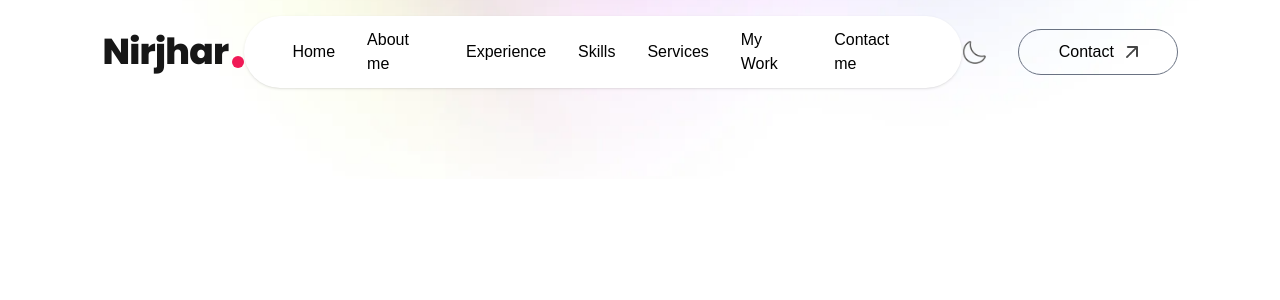
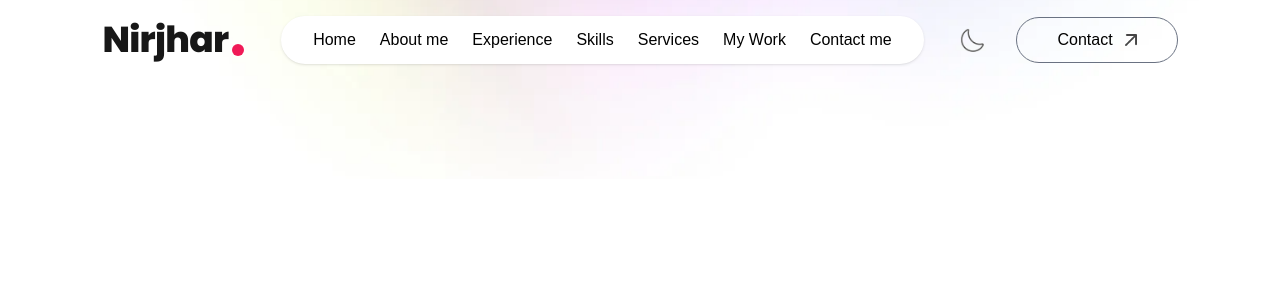
Before and after one commit to FahimFaysalNirjhar/Soft-dev-portfolio-website-1, a Next.js app: page / in a window 1280 px wide. Shown: the top 300 px of the page. Built offline with nearby package versions, Linux system fonts and the light colour scheme; a web font is replaced by a local one.

Commit message:
navbar responsive fully

```diff
--- a/app/components/Navbar.jsx
+++ b/app/components/Navbar.jsx
@@ -24,52 +24,52 @@ const Navbar = () => {
           <Logo />
         </a>
 
-        <ul className="hidden md:flex items-center gap-6 lg:gap-8 rounded-full px-12 py-3 bg-white shadow-sm bg-opacity-50">
+        <ul className="hidden lg:flex items-center gap-2 lg:gap-3 xl:gap-6 2xl:gap-8 rounded-full px-4 lg:px-5 xl:px-8 2xl:px-12 py-2 lg:py-2.5 xl:py-3 bg-white shadow-sm bg-opacity-50 text-sm xl:text-base">
           <li>
-            <a className="font-Ovo" href="#top">
+            <a className="font-Ovo whitespace-nowrap" href="#top">
               Home
             </a>
           </li>
           <li>
-            <a className="font-Ovo" href="#about">
+            <a className="font-Ovo whitespace-nowrap" href="#about">
               About me
             </a>
           </li>
           <li>
-            <a className="font-Ovo" href="#experience">
+            <a className="font-Ovo whitespace-nowrap" href="#experience">
               Experience
             </a>
           </li>
           <li>
-            <a className="font-Ovo" href="#skills">
+            <a className="font-Ovo whitespace-nowrap" href="#skills">
               Skills
             </a>
           </li>
           <li>
-            <a className="font-Ovo" href="#services">
+            <a className="font-Ovo whitespace-nowrap" href="#services">
               Services
             </a>
           </li>
           <li>
-            <a className="font-Ovo" href="#work">
+            <a className="font-Ovo whitespace-nowrap" href="#work">
               My Work
             </a>
           </li>
           <li>
-            <a className="font-Ovo" href="#contact">
+            <a className="font-Ovo whitespace-nowrap" href="#contact">
               Contact me
             </a>
           </li>
         </ul>
 
-        <div className=" flex items-center gap-4">
+        <div className="flex items-center gap-4">
           <button>
             <Image src={assets.moon_icon} alt="" className="w-6" />
           </button>
 
           <a
             href="#contact"
-            className="hidden lg:flex items-center gap-3 px-10 py-2.5 border border-gray-500 rounded-full ml-4 font-Ovo"
+            className="hidden lg:flex items-center gap-2 lg:gap-3 px-6 lg:px-7 xl:px-10 py-2 xl:py-2.5 border border-gray-500 rounded-full ml-2 lg:ml-4 font-Ovo whitespace-nowrap"
           >
             Contact{" "}
             <Image
@@ -80,7 +80,7 @@ const Navbar = () => {
               className="w-3 h-3"
             />
           </a>
-          <button className="block md:hidden ml-3" onClick={openMenu}>
+          <button className="block lg:hidden ml-3" onClick={openMenu}>
             <Image src={assets.menu_black} alt="" className="w-6" />
           </button>
         </div>
@@ -89,7 +89,7 @@ const Navbar = () => {
 
         <ul
           ref={sideMenuRef}
-          className="flex md:hidden flex-col gap-4 py-20 px-10 fixed -right-64 top-0 bottom-0 w-64 h-screen bg-rose-50 transition duration-500"
+          className="flex lg:hidden flex-col gap-4 py-20 px-10 fixed -right-64 top-0 bottom-0 w-64 h-screen bg-rose-50 transition duration-500"
         >
           <div onClick={closeMenu} className="absolute right-6 top-6">
             <Image
```
